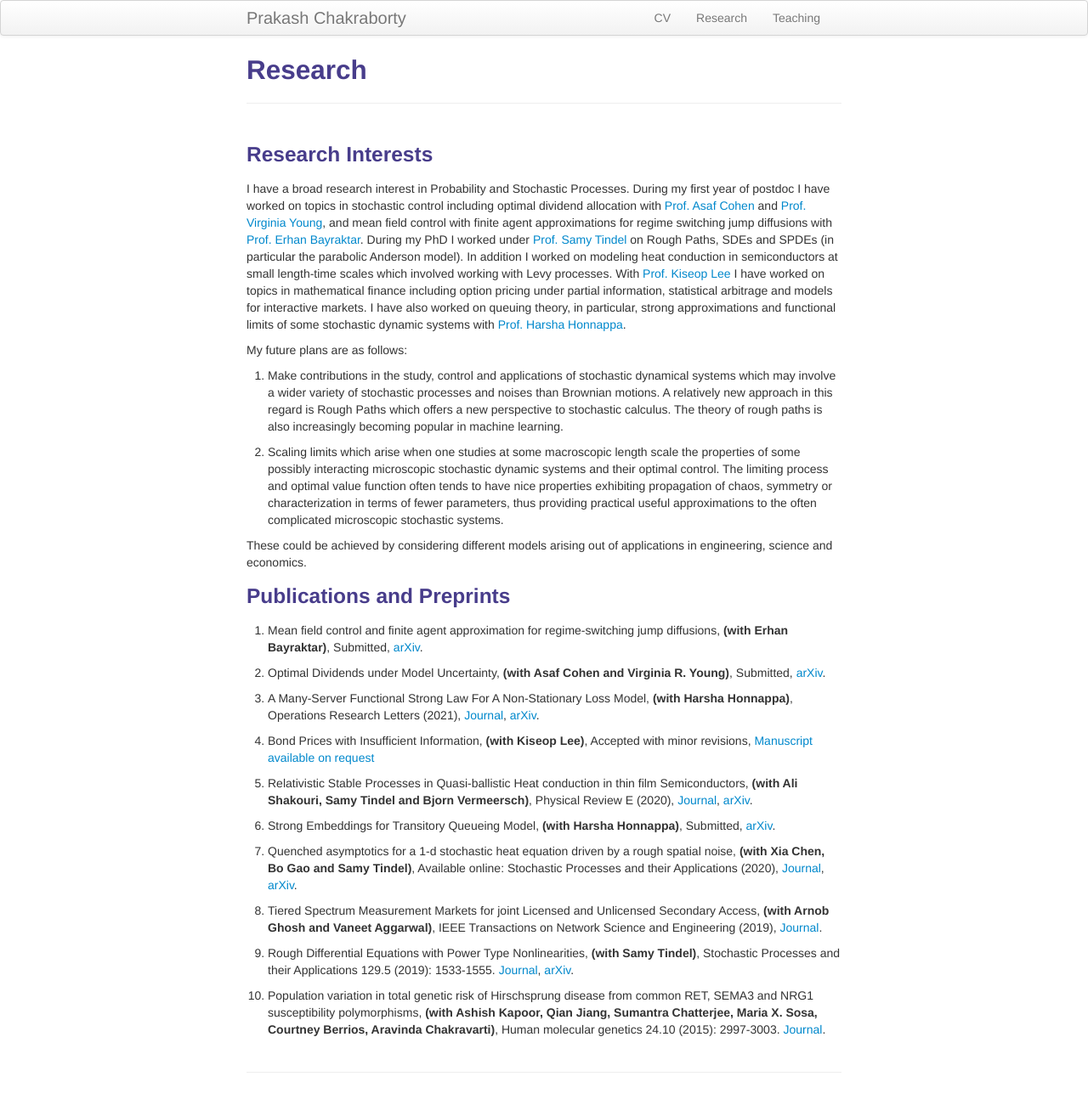
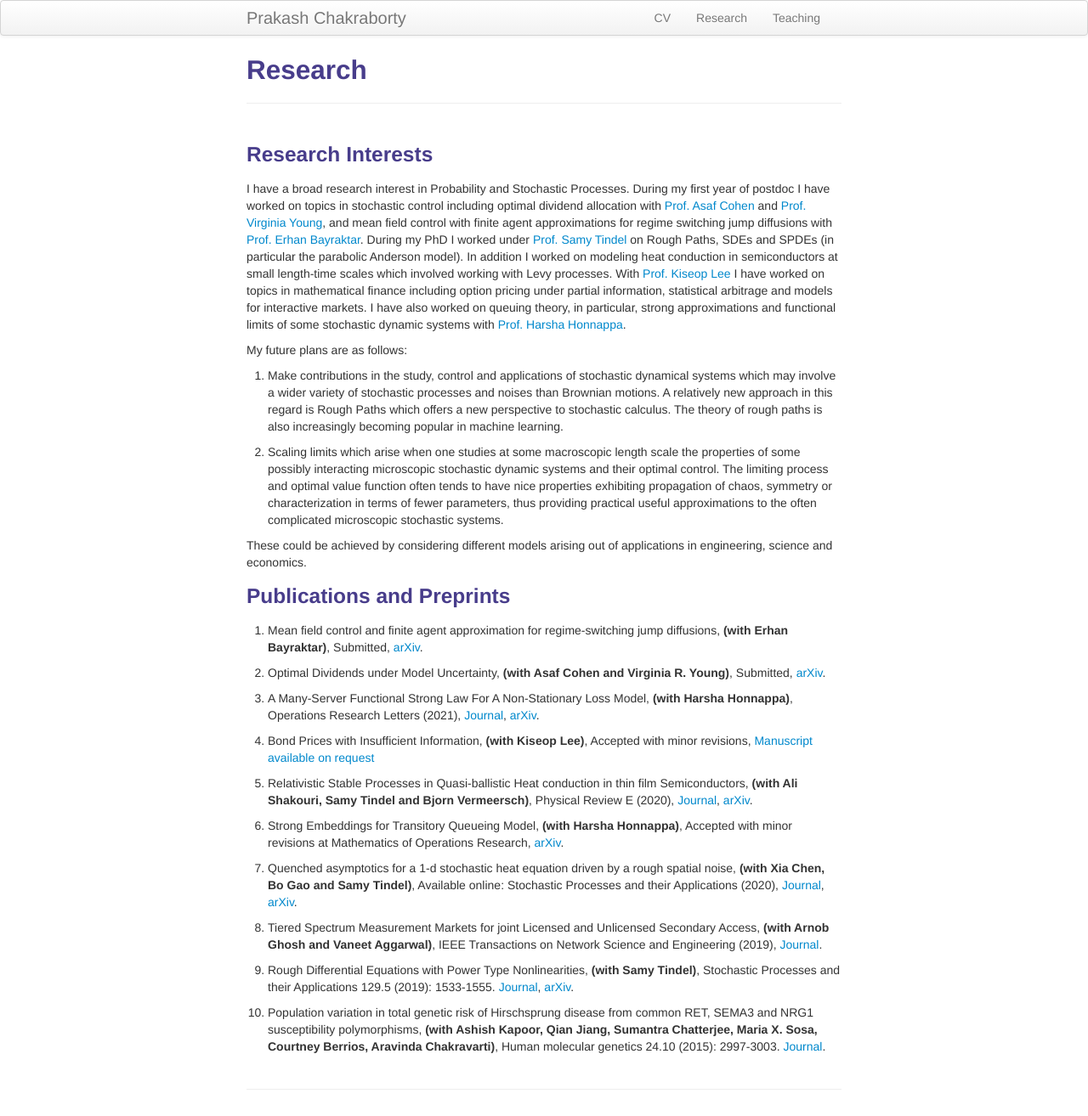
Before and after one commit to prakashchakraborty/prakashchakraborty.github.io, a Jekyll site: the page built from pages/research.md, in a window 1280 px wide. Shown: the whole page at 85% size. Built offline with Jekyll 4.4.1, drawn with Linux system fonts in a browser that asks for light colours.

Commit message:
Update research.md

```diff
--- a/pages/research.md
+++ b/pages/research.md
@@ -28,7 +28,7 @@ These could be achieved by considering different models arising out of applicati
 
 5. Relativistic Stable Processes in Quasi-ballistic Heat conduction in thin film Semiconductors, **(with Ali Shakouri, Samy Tindel and Bjorn Vermeersch)**, Physical Review E (2020), <a href="https://doi.org/10.1103/PhysRevE.101.042110">Journal</a>, <a href="https://arxiv.org/abs/1907.12676">arXiv</a>.
 
-6. Strong Embeddings for Transitory Queueing Model, **(with Harsha Honnappa)**, Submitted,
+6. Strong Embeddings for Transitory Queueing Model, **(with Harsha Honnappa)**, Accepted with minor revisions at Mathematics of Operations Research,
 <a href="https://arxiv.org/abs/1906.06740">arXiv</a>.
 
 7. Quenched asymptotics for a 1-d stochastic heat equation driven by a rough spatial noise, **(with Xia Chen,  Bo Gao and Samy Tindel)**,
```
